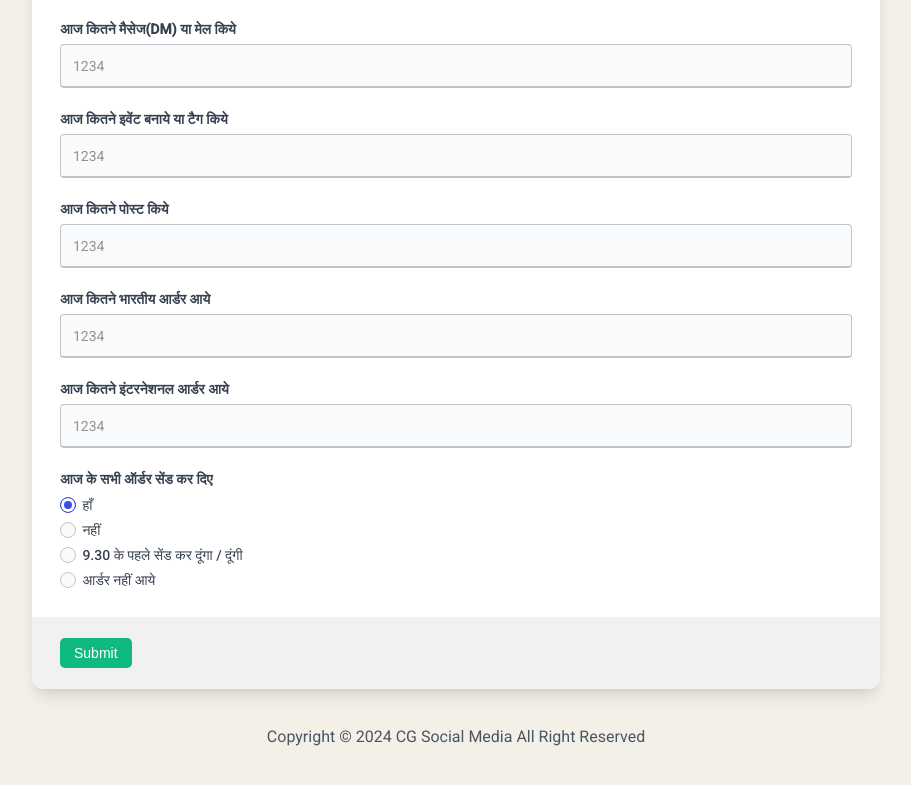
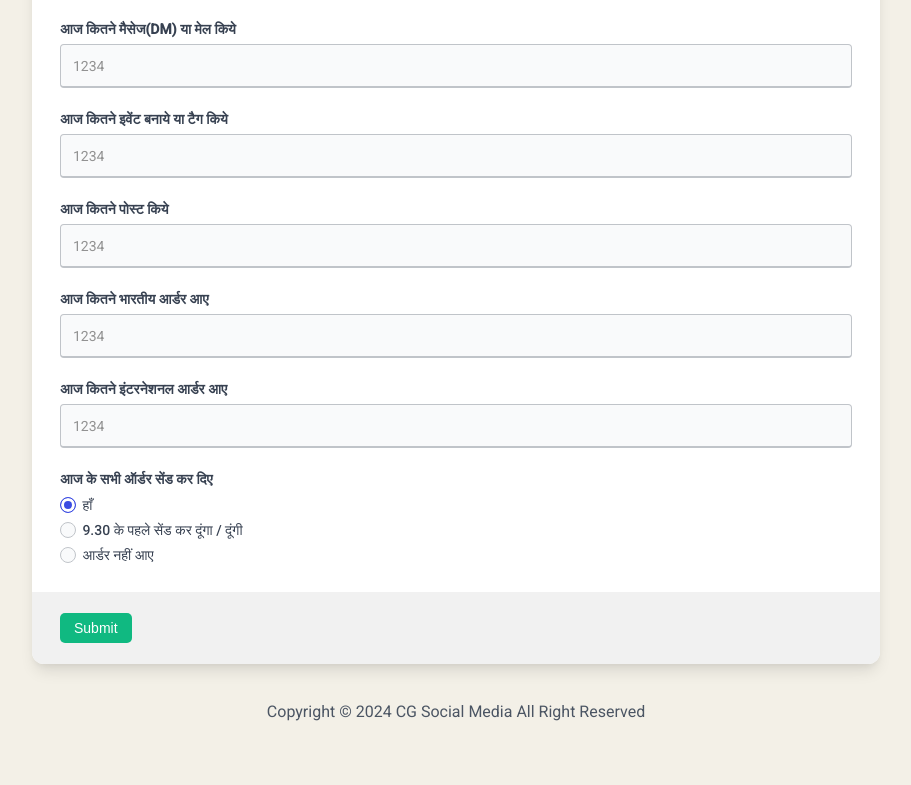
Before and after one commit to triven03/BookSewaForm, a Next.js app: page /Components/SewaForm in a window 1280 px wide. Shown: the part 724-1509 px from the top of the page, without its empty margins (184-1095 px from the left). Built offline with nearby package versions, Linux system fonts and the light colour scheme.

Commit message:
Update SewaForm.jsx

```diff
--- a/pages/Components/SewaForm.jsx
+++ b/pages/Components/SewaForm.jsx
@@ -446,12 +446,12 @@ function checkData(val) {
           </div>
 
           <div className="nice-form-group">
-            <label htmlFor="order">आज कितने भारतीय आर्डर आये </label>
+            <label htmlFor="order">आज कितने भारतीय आर्डर आए</label>
             <input id="order" type="number" name="order" placeholder="1234" required value={inputVal.order} onChange={handleChange}/>
           </div>
 
           <div className="nice-form-group">
-            <label htmlFor="iorder">आज कितने इंटरनेशनल आर्डर आये </label>
+            <label htmlFor="iorder">आज कितने इंटरनेशनल आर्डर आए</label>
             <input id="iorder" type="number" name="iorder" placeholder="1234" required value={inputVal.iorder} onChange={handleChange}/>
           </div>
             <input type="hidden" name="totalOrder" value={Number(inputVal.order)+Number(inputVal.iorder)} />
@@ -470,16 +470,6 @@ function checkData(val) {
               <label htmlFor="yes">हाँ </label>
             </div>
 
-            <div className="nice-form-group">
-              <input
-              type="radio"
-              name="sendyn" id="no"
-              value="नहीं"
-              checked={radioInpt.sendyn === "नहीं"}
-              onChange={handleChangeRadio}
-              />
-              <label htmlFor="no">नहीं</label>
-            </div>
 
             <div className="nice-form-group">
               <input
@@ -498,11 +488,11 @@ function checkData(val) {
               name="sendyn"
               id="noorder"
               value="आर्डर नहीं आये"
-              checked={radioInpt.sendyn === "आर्डर नहीं आये"}
+              checked={radioInpt.sendyn === "आर्डर नहीं आए"}
               onChange={handleChangeRadio}
               />
 
-              <label htmlFor="noorder">आर्डर नहीं आये</label>
+              <label htmlFor="noorder">आर्डर नहीं आए</label>
             </div>
           </fieldset>
 
```
